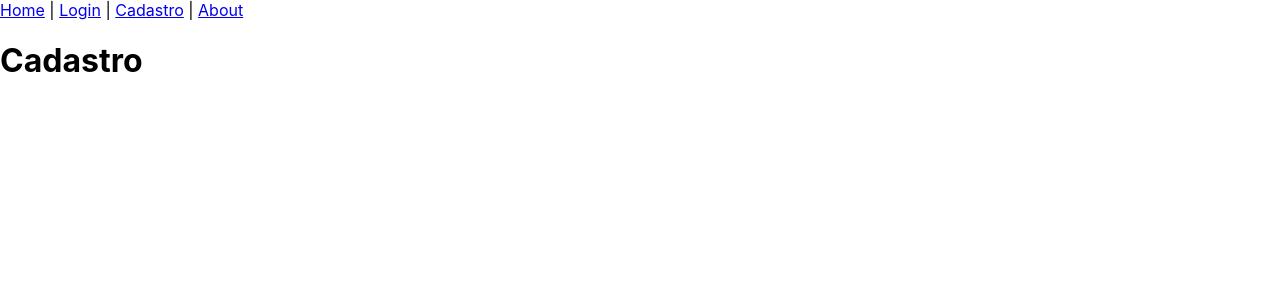
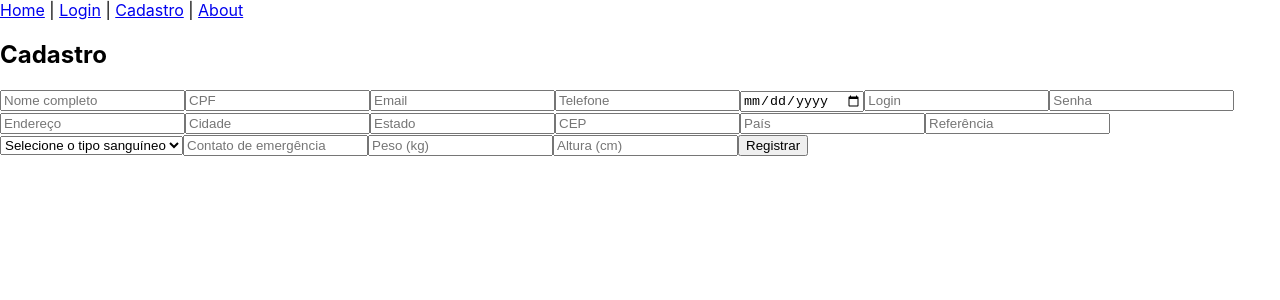
Before and after one commit to 0t4v14n0/MedMaisReact, a React (Create React App) app: page /cadastro in a window 1280 px wide. Shown: the top 300 px of the page. Built offline with nearby package versions, Linux system fonts and the light colour scheme.

Commit message:
Login e cadastro

```diff
--- a/src/pages/Cadastro.js
+++ b/src/pages/Cadastro.js
@@ -1,12 +1,123 @@
 import React, { useState } from 'react';
+import axios from 'axios';
 import { useNavigate } from 'react-router-dom';
+import * as yup from 'yup';
 
-export default function Cadastro() {
+// Esquema de validação
+const schema = yup.object().shape({
+  nome: yup.string().required('Nome é obrigatório'),
+  cpf: yup.string().required('CPF é obrigatório').min(11, 'CPF inválido'),
+  email: yup.string().email('E-mail inválido').required('E-mail é obrigatório'),
+  telefone: yup.string().required('Telefone é obrigatório'),
+  dataNascimento: yup.date().required('Data de nascimento é obrigatória'),
+  login: yup.string().required('Login é obrigatório'),
+  senha: yup.string().min(6, 'Senha deve ter pelo menos 6 caracteres').required('Senha é obrigatória'),
+  endereco: yup.string().required('Endereço é obrigatório'),
+  cidade: yup.string().required('Cidade é obrigatória'),
+  estado: yup.string().required('Estado é obrigatório'),
+  cep: yup.string().required('CEP é obrigatório'),
+  pais: yup.string().required('País é obrigatório'),
+  tipoSanguineo: yup.string().required('Tipo sanguíneo é obrigatório'),
+  contatoEmergencia: yup.string().required('Contato de emergência é obrigatório'),
+  peso: yup.number().required('Peso é obrigatório').positive('Peso deve ser positivo'),
+  altura: yup.number().required('Altura é obrigatória').positive('Altura deve ser positiva'),
+});
 
-      const [nome, setNome] = useState('');
-      const [email, setEmail] = useState('');
-      const [senha, setSenha] = useState('');
+export default function Registro() {
 
+  const navigate = useNavigate();
 
-    return <h1>Cadastro</h1>;
-  }
+  const [formData, setFormData] = useState({
+    tipoSanguineo: '',
+    contatoEmergencia: '',
+    peso: '',
+    altura: '',
+    dataRegistroPessoa: {
+      login: '',
+      senha: '',
+      nome: '',
+      cpf: '',
+      email: '',
+      telefone: '',
+      dataNascimento: '',
+      dataRegistroEndereco: {
+        endereco: '',
+        cidade: '',
+        estado: '',
+        cep: '',
+        pais: '',
+        referencia: ''
+      }
+    }
+  });
+
+  const [message, setMessage] = useState(''); // Estado para mensagens
+  const [loading, setLoading] = useState(false); // Estado para carregamento
+
+  const handleChange = (e) => {
+    setFormData({ ...formData, [e.target.name]: e.target.value });
+  };
+
+  const handleSubmit = async (e) => {
+    e.preventDefault();
+    setLoading(true);
+    try {
+      await schema.validate(formData, { abortEarly: false }); // Validação
+      await axios.post(`${process.env.REACT_APP_API_URL}/pessoa/register`, formData);
+      setMessage('Registro realizado com sucesso!');
+      navigate('/login');
+    } catch (error) {
+      if (error.name === 'ValidationError') {
+        setMessage(error.errors.join('\n')); // Exibe erros de validação
+      } else {
+        console.error(error);
+        setMessage('Erro ao realizar o registro. Verifique os dados e tente novamente.');
+      }
+    } finally {
+      setLoading(false);
+    }
+  };
+
+  return (
+    <div className="max-w-2xl mx-auto p-8 bg-white shadow-2xl rounded-2xl">
+      <h2 className="text-2xl font-semibold text-center mb-6">Cadastro</h2>
+      {message && <p className="text-red-500 mb-4">{message}</p>}
+      <form onSubmit={handleSubmit} className="grid grid-cols-1 gap-4">
+        <input name="nome" placeholder="Nome completo" onChange={handleChange} required className="p-2 border rounded-xl" />
+        <input name="cpf" placeholder="CPF" onChange={handleChange} required className="p-2 border rounded-xl" />
+        <input name="email" type="email" placeholder="Email" onChange={handleChange} required className="p-2 border rounded-xl" />
+        <input name="telefone" placeholder="Telefone" onChange={handleChange} required className="p-2 border rounded-xl" />
+        <input name="dataNascimento" type="date" onChange={handleChange} required className="p-2 border rounded-xl" />
+        <input name="login" placeholder="Login" onChange={handleChange} required className="p-2 border rounded-xl" />
+        <input name="senha" type="password" placeholder="Senha" onChange={handleChange} required className="p-2 border rounded-xl" />
+
+        <input name="endereco" placeholder="Endereço" onChange={handleChange} required className="p-2 border rounded-xl" />
+        <input name="cidade" placeholder="Cidade" onChange={handleChange} required className="p-2 border rounded-xl" />
+        <input name="estado" placeholder="Estado" onChange={handleChange} required className="p-2 border rounded-xl" />
+        <input name="cep" placeholder="CEP" onChange={handleChange} required className="p-2 border rounded-xl" />
+        <input name="pais" placeholder="País" onChange={handleChange} required className="p-2 border rounded-xl" />
+        <input name="referencia" placeholder="Referência" onChange={handleChange} className="p-2 border rounded-xl" />
+
+        <select name="tipoSanguineo" onChange={handleChange} required className="p-2 border rounded-xl">
+          <option value="">Selecione o tipo sanguíneo</option>
+          <option value="A+">A+</option>
+          <option value="A-">A-</option>
+          <option value="B+">B+</option>
+          <option value="B-">B-</option>
+          <option value="AB+">AB+</option>
+          <option value="AB-">AB-</option>
+          <option value="O+">O+</option>
+          <option value="O-">O-</option>
+        </select>
+
+        <input name="contatoEmergencia" placeholder="Contato de emergência" onChange={handleChange} required className="p-2 border rounded-xl" />
+        <input name="peso" type="number" placeholder="Peso (kg)" onChange={handleChange} required className="p-2 border rounded-xl" />
+        <input name="altura" type="number" placeholder="Altura (cm)" onChange={handleChange} required className="p-2 border rounded-xl" />
+
+        <button type="submit" disabled={loading} className="bg-blue-500 text-white p-2 rounded-xl hover:bg-blue-600 transition-all">
+          {loading ? 'Carregando...' : 'Registrar'}
+        </button>
+      </form>
+    </div>
+  );
+}
--- a/src/pages/Login.js
+++ b/src/pages/Login.js
@@ -1,46 +1,51 @@
 import React, { useState } from 'react';
 import { useNavigate } from 'react-router-dom';
+import api from './api';
 
 function Login() {
   const [email, setEmail] = useState('');
-  const [senha, setSenha] = useState('');
+  const [password, setPassword] = useState('');
+  const [error, setError] = useState('');
   const navigate = useNavigate();
 
-  const handleLogin = (e) => {
-
+  const handleSubmit = async (e) => {
     e.preventDefault();
 
-    // 👉
+    try {
+      // Faz a requisição de login
+      const response = await api.post('/login', { email, password });
 
-
-    if (email === 'admin@example.com' && senha === '123456') {
-      alert('Login realizado com sucesso!');
-      navigate('/'); // Redireciona para a Home
-    } else {
-      alert('Credenciais inválidas. Tente novamente.');
+      if (response.data.token) {
+        localStorage.setItem('token', response.data.token);
+        navigate('/');
+      } else {
+        setError('Credenciais inválidas.');
+      }
+    } catch (err) {
+      setError('Erro ao fazer login. Tente novamente.');
+      console.error(err);
     }
   };
 
   return (
     <div>
-      <h2>Login</h2>
-      <form onSubmit={handleLogin}>
+      <h1>Login</h1>
+      {error && <p style={{ color: 'red' }}>{error}</p>}
+      <form onSubmit={handleSubmit}>
         <div>
-          <label>Email:</label>
+          <label>E-mail:</label>
           <input
             type="email"
             value={email}
             onChange={(e) => setEmail(e.target.value)}
-            required
           />
         </div>
         <div>
           <label>Senha:</label>
           <input
             type="password"
-            value={senha}
-            onChange={(e) => setSenha(e.target.value)}
-            required
+            value={password}
+            onChange={(e) => setPassword(e.target.value)}
           />
         </div>
         <button type="submit">Entrar</button>
--- /dev/null
+++ b/src/pages/api.js
@@ -0,0 +1,17 @@
+import axios from 'axios';
+
+// Cria uma instância do axios com a URL base da API
+const api = axios.create({
+  baseURL: process.env.REACT_APP_API_URL,
+});
+
+// Adiciona o token a cada requisição
+api.interceptors.request.use((config) => {
+  const token = localStorage.getItem('token');
+  if (token) {
+    config.headers.Authorization = `Bearer ${token}`;
+  }
+  return config;
+});
+
+export default api;
```
Also changed, not shown: 1 other file (tests, documents, lock files or other folders).
